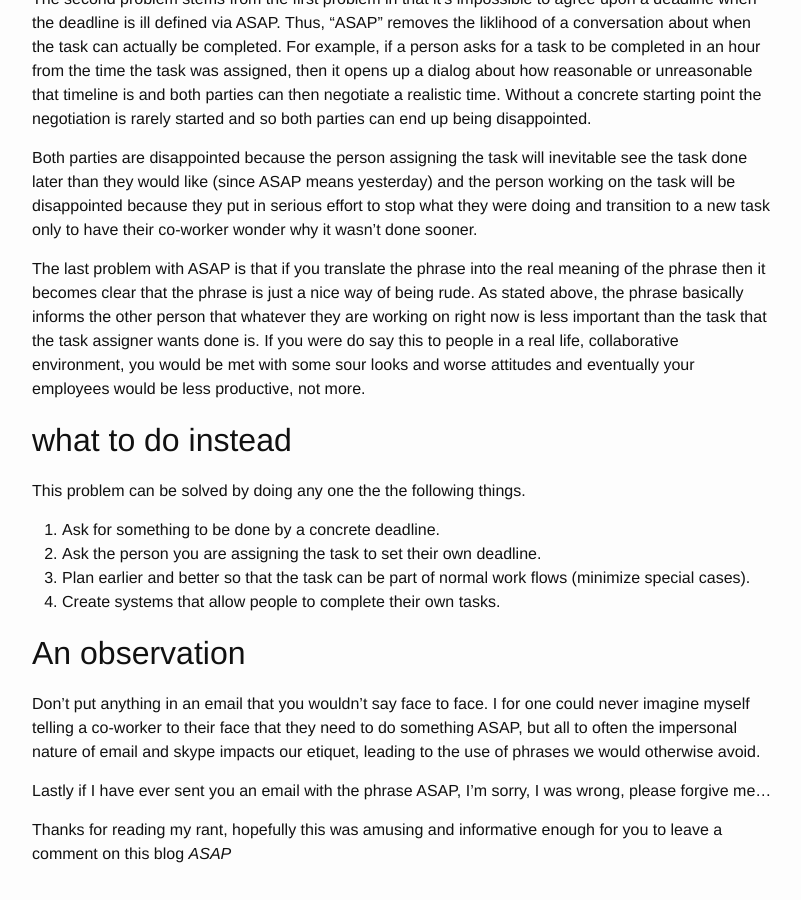
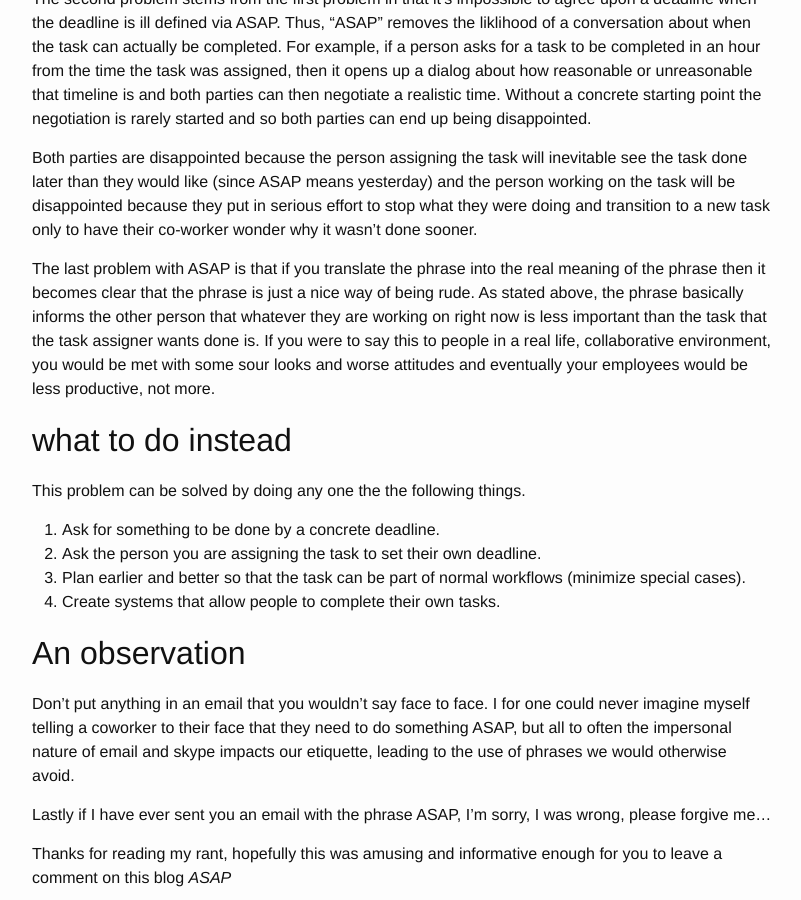
Before and after one commit to johnnyiller/johnnyiller.github.io, a Jekyll site: the page built from _posts/2015-12-16-asap-is-toxic-avoid-it-as-soon-as-possible.markdown, in a window 1280 px wide and 900 px high, scrolled down 651 px. Shown: the whole window, without its empty margins (238-1039 px from the left). Built offline with Jekyll 4.4.1, drawn with Linux system fonts in a browser that asks for light colours; comment, search, counter and statistics services are not loaded; some of the changed text lies outside the part shown.

Commit message:
fixing typos

```diff
--- a/_posts/2015-12-16-asap-is-toxic-avoid-it-as-soon-as-possible.markdown
+++ b/_posts/2015-12-16-asap-is-toxic-avoid-it-as-soon-as-possible.markdown
@@ -18,7 +18,7 @@ The second problem stems from the first problem in that it's impossible to agree
 
 Both parties are disappointed because the person assigning the task will inevitable see the task done later than they would like (since ASAP means yesterday) and the person working on the task will be disappointed because they put in serious effort to stop what they were doing and transition to a new task only to have their co-worker wonder why it wasn't done sooner.
 
-The last problem with ASAP is that if you translate the phrase into the real meaning of the phrase then it becomes clear that the phrase is just a nice way of being rude.  As stated above, the phrase basically informs the other person that whatever they are working on right now is less important than the task that the task assigner wants done is.  If you were do say this to people in a real life, collaborative environment, you would be met with some sour looks and worse attitudes and eventually your employees would be less productive, not more.
+The last problem with ASAP is that if you translate the phrase into the real meaning of the phrase then it becomes clear that the phrase is just a nice way of being rude.  As stated above, the phrase basically informs the other person that whatever they are working on right now is less important than the task that the task assigner wants done is.  If you were to say this to people in a real life, collaborative environment, you would be met with some sour looks and worse attitudes and eventually your employees would be less productive, not more.
 
 ## what to do instead
 
@@ -26,12 +26,12 @@ This problem can be solved by doing any one the the following things.
 
 1. Ask for something to be done by a concrete deadline.
 1. Ask the person you are assigning the task to set their own deadline.
-1. Plan earlier and better so that the task can be part of normal work flows (minimize special cases).
+1. Plan earlier and better so that the task can be part of normal workflows (minimize special cases).
 1. Create systems that allow people to complete their own tasks.
 
 ## An observation
 
-Don't put anything in an email that you wouldn't say face to face.  I for one could never imagine myself telling a co-worker to their face that they need to do something ASAP, but all to often the impersonal nature of email and skype impacts our etiquet, leading to the use of phrases we would otherwise avoid.
+Don't put anything in an email that you wouldn't say face to face.  I for one could never imagine myself telling a coworker to their face that they need to do something ASAP, but all to often the impersonal nature of email and skype impacts our etiquette, leading to the use of phrases we would otherwise avoid.
 
 Lastly if I have ever sent you an email with the phrase ASAP, I'm sorry, I was wrong, please forgive me...
 
```
Also changed, not shown: other parts of _posts/2015-12-16-asap-is-toxic-avoid-it-as-soon-as-possible.markdown (+1 -1 lines).
